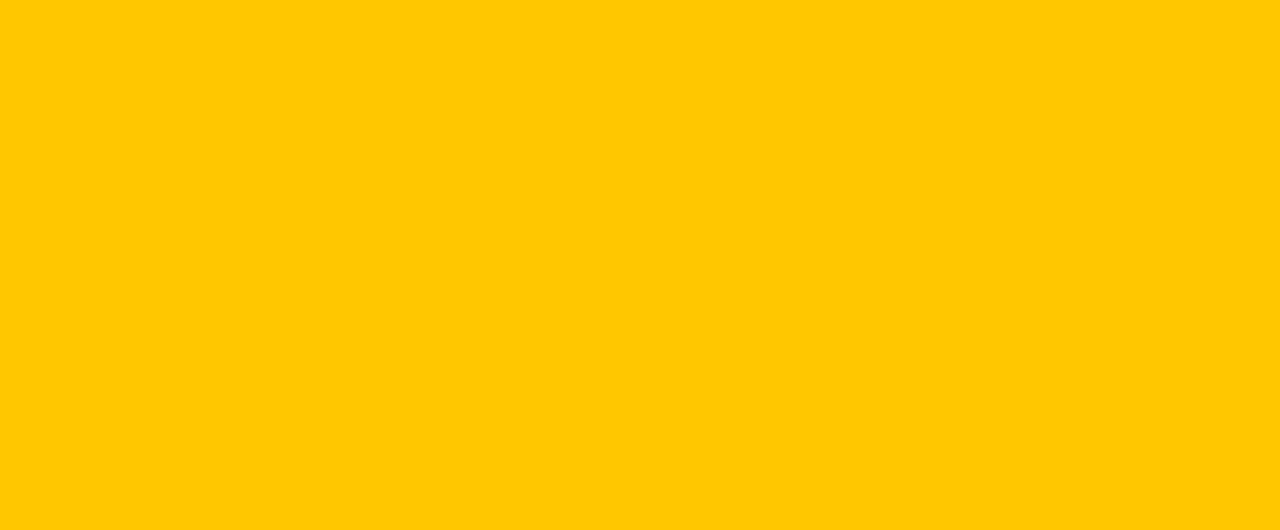
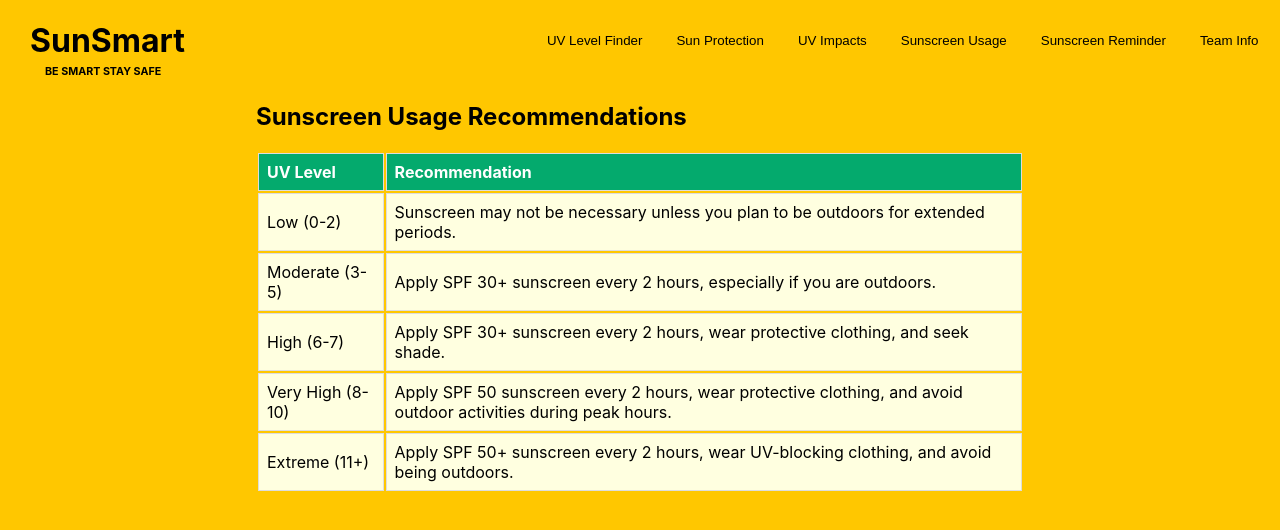
Before and after one commit to ShekharTy/sun-protection, a React (Create React App) app: page /#/sunscreen-usage in a window 1280 px wide. Before the commit this address had no page. Shown: the top 530 px of the page. Built offline with nearby package versions, Linux system fonts and the light colour scheme.

Commit message:
Final Build

```diff
--- a/src/App.js
+++ b/src/App.js
@@ -7,6 +7,7 @@ import Sunprotect from './components/sunprotect';
 import UseSunscreen from './components/use-sunscreen';
 import Teaminfo from './components/team-info';
 import UVLevels from './components/uvlevel';
+import Usage from './components/sunscreen-usage';
 
 function App() {
   return (
@@ -16,6 +17,7 @@ function App() {
         <Route path="/dashboard" element={<Dashboard />} />
         <Route path="/uvlevel" element={<UVLevels />} />
         <Route path="/impact" element={<UVImpact />} />
+        <Route path="/sunscreen-usage" element={<Usage />} />
         <Route path="/sunprotect" element={<Sunprotect />} />
         <Route path="/use-sunscreen" element={<UseSunscreen />} />
         <Route path="/team-info" element={<Teaminfo />} />
--- a/src/components/header.js
+++ b/src/components/header.js
@@ -14,7 +14,8 @@ function Header() {
       <button className='uvlevel' onClick={() => navigate('/uvlevel')}>UV Level Finder</button>
       <button onClick={() => navigate('/sunprotect')}>Sun Protection</button>
       <button onClick={() => navigate('/impact')}>UV Impacts</button>
-      <button onClick={() => navigate('/use-sunscreen')}>Sunscreen Usage</button>
+      <button onClick={() => navigate('/sunscreen-usage')}>Sunscreen Usage</button>
+      <button onClick={() => navigate('/use-sunscreen')}>Sunscreen Reminder</button>
       <button onClick={() => navigate('/team-info')}>Team Info</button>
     </div>
   );
--- a/src/components/impact.js
+++ b/src/components/impact.js
@@ -3,6 +3,7 @@ import Header from './header'; // Make sure the path is correct
 import yearlyTrend from '../data/Skin Cancer Trend yearly.png';
 import statewiseTrend from '../data/Skin Cancer Trend statewise.png';
 import heatWaveTrend from '../data/Heat wave trend.png';
+import heatWaveTrendAus from '../data/Australia_trend.jpeg';
 import '../css/impact.css';
 
 function Impact() {
@@ -20,9 +21,15 @@ function Impact() {
             <img src={statewiseTrend} alt="Skin Cancer Trend Statewise" />
           </div>
         </div>
+        <div className='row-2'>
         <div className="plot-heat">
-          <h3>Heat Wave Trend in Melbourne</h3>
+          <h3>Heat Wave Trend in Melbourne (30 days)</h3>
           <img src={heatWaveTrend} alt="Heat Wave Trend" />
+        </div>
+        <div className="plot-heat">
+          <h3>Heat Wave Trend in Australia (30 days)</h3>
+          <img src={heatWaveTrendAus} alt="Heat Wave Trend Australia" />
+        </div>
         </div>
       </div>
     </div>
--- /dev/null
+++ b/src/components/sunscreen-usage.js
@@ -0,0 +1,41 @@
+import React from 'react';
+import Header from './header';
+import '../css/sunscreen-usage.css';
+
+function Usage() {
+
+    const sunscreenInfo = [
+        { uvLevel: 'Low (0-2)', recommendation: 'Sunscreen may not be necessary unless you plan to be outdoors for extended periods.' },
+        { uvLevel: 'Moderate (3-5)', recommendation: 'Apply SPF 30+ sunscreen every 2 hours, especially if you are outdoors.' },
+        { uvLevel: 'High (6-7)', recommendation: 'Apply SPF 30+ sunscreen every 2 hours, wear protective clothing, and seek shade.' },
+        { uvLevel: 'Very High (8-10)', recommendation: 'Apply SPF 50 sunscreen every 2 hours, wear protective clothing, and avoid outdoor activities during peak hours.' },
+        { uvLevel: 'Extreme (11+)', recommendation: 'Apply SPF 50+ sunscreen every 2 hours, wear UV-blocking clothing, and avoid being outdoors.' },
+    ];
+
+    return (
+        <div>
+            <Header />
+            <div className="sunscreen-table">
+                <h2>Sunscreen Usage Recommendations</h2>
+                <table>
+                    <thead>
+                        <tr>
+                            <th>UV Level</th>
+                            <th>Recommendation</th>
+                        </tr>
+                    </thead>
+                    <tbody>
+                        {sunscreenInfo.map((info, index) => (
+                            <tr key={index}>
+                                <td>{info.uvLevel}</td>
+                                <td>{info.recommendation}</td>
+                            </tr>
+                        ))}
+                    </tbody>
+                </table>
+            </div>
+        </div>
+    );
+}
+
+export default Usage;
--- a/src/components/use-sunscreen.js
+++ b/src/components/use-sunscreen.js
@@ -24,9 +24,9 @@ function UseSunscreen() {
                     <select value={hour} onChange={(e) => setHour(e.target.value)} className='time-selector'>
                         <option value="" disabled>Hour</option>
                         {[...Array(10).keys()].map(h => (
-                            <option key={h + 10} value={h + 10}>{`${h + 10}:00`}</option>
+                            <option key={h + 10} value={h + 10}>{`${h + 10}`}</option>
                         ))}
-                    </select>
+                    </select> :
                     <select value={minute} onChange={(e) => setMinute(e.target.value)} className='time-selector'>
                         <option value="" disabled>Minute</option>
                         {[...Array(60).keys()].map(m => (
--- a/src/css/header.css
+++ b/src/css/header.css
@@ -31,5 +31,5 @@
 }
 
 .uvlevel{
-    margin-left: 500px;
+    margin-left: 340px;
 }
--- a/src/css/impact.css
+++ b/src/css/impact.css
@@ -10,6 +10,11 @@
     width: 100%;
   }
 
+  .row-2 {
+    display: flex;
+    justify-content: center;
+    width: 90%;
+  }
   .plot {
     margin: 20px;
     text-align: center;
@@ -20,13 +25,15 @@
     max-width: 600px;
     height: auto;
   }
+
   .plot-heat img{
-    margin: 20px;
     width: 100%;
     max-width: 800px;
     height: auto;
+
   }
 
   .plot-heat{
     text-align: center;
+    margin: 20px;
   }
--- /dev/null
+++ b/src/css/sunscreen-usage.css
@@ -0,0 +1,28 @@
+.sunscreen-table {
+    width: 60%;
+    height: auto;
+    margin-left: auto;
+    margin-right: auto;
+    margin-top: 20px;
+    border-collapse: collapse;
+  }
+
+  .sunscreen-table th, .sunscreen-table td {
+    border: 1px solid #ddd;
+    padding: 8px;
+    text-align: left;
+    background-color: lightyellow ;
+  }
+
+  .sunscreen-table th {
+    background-color: #04AA6D;
+    color: white;
+  }
+
+  .sunscreen-table tr:hover {
+    background-color: #ddd;
+  }
+
+  .content {
+      text-align: center;
+  }
```
Also changed, not shown: src/data/Australia_trend.jpeg (added).
